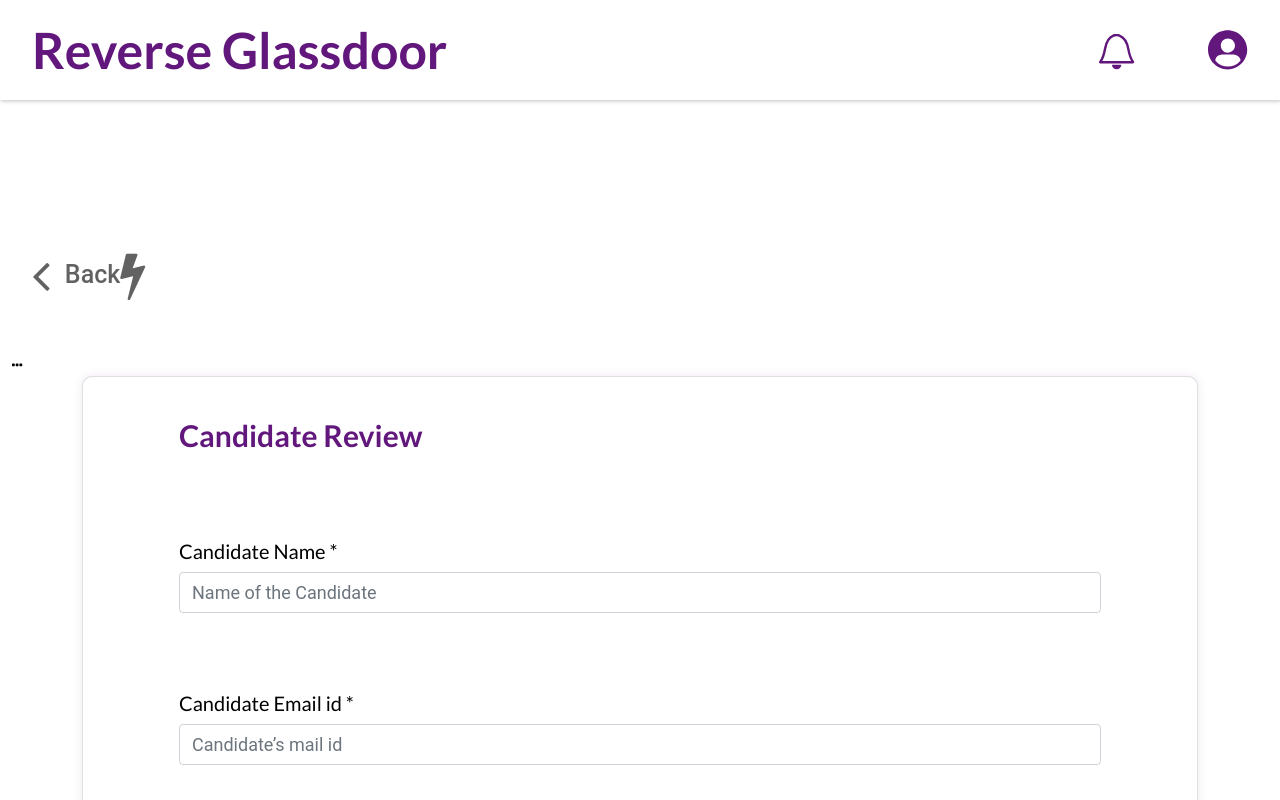
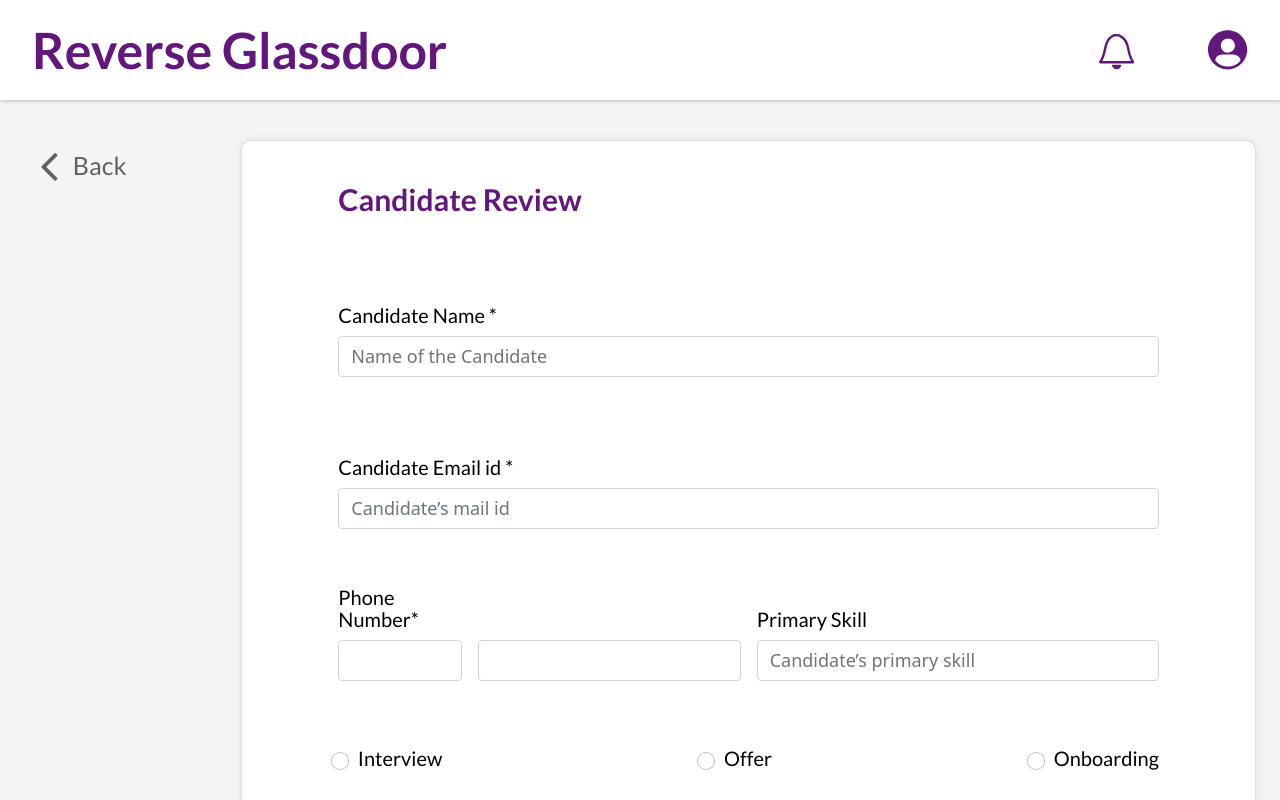
Before and after one commit to preethiMoback/Reverse-Glassdoor, an Angular app: page /candidatereview in a window 1280 px wide. Shown: the top 800 px of the page. Built offline with nearby package versions, Linux system fonts and the light colour scheme; what ngx-star-rating would draw is missing.

Commit message:
candidate page updated

```diff
--- a/src/app/dashboardpage/candidate-review/candidate-review.component.html
+++ b/src/app/dashboardpage/candidate-review/candidate-review.component.html
@@ -3,17 +3,15 @@
 [max]="max"
 [readonly]="false"
 [titles]="['one','two','three','four']"></rating> -->
-
-
-<div class="container-fluid ">
 <div class="candidate_review">
+    <div class="row">
+        <div class="col-md-2">
             <p routerLink="/dashboardpage">
                 <i class="fa fa-angle-left pr-5" aria-hidden="true"></i>
-        Back  <i class="fa fa-bolt" aria-hidden="true"></i>
+                Back
             </p>
-    <div class="test">
-        <i class="fa fa-ellipsis-h" aria-hidden="true"></i>
         </div>
+        <div class="col-md-10">
             <div class="container">
                 <div class="card candidate_review_card">
                    <div class="card-title text-30-600-36">
@@ -170,3 +168,4 @@
             </div>
         </div>
     </div>
+</div>
--- a/src/app/dashboardpage/candidate-review/candidate-review.component.scss
+++ b/src/app/dashboardpage/candidate-review/candidate-review.component.scss
@@ -1,25 +1,32 @@
 @import "/src/styles/mixins";
 @import "/src/styles/extend";
+.candidate_review{
+    padding: 60px 0px;
+    background-color: var(--dusky-white);
     p{
-    font-weight: 500;
-    font-size: 25px;
-    line-height: 30px;
+        @include font(500);
+        @include pxtorem(25);
+        @include line_height(30px);
         color: var(--grey-light);
         display: flex;
         align-items: center;
-    padding: 40px 20px;
+        padding-left: 40px;
         cursor: pointer;
+        @include breakpoint(ipad){
+            @include pxtorem(20);
+        }
         i{
             font-size: 50px;
             padding-right: 15px;
+            @include breakpoint(ipad){
+                @include pxtorem(30);
+            }
         }
         &:hover{
             opacity: 0.8;
         }
 
     }
-.candidate_review{
-    margin-top: 130px;
     .candidate_review_card{
         background: var(--white);
         box-shadow: 0px 0px 10px rgba(98, 23, 124, 0.1);
@@ -58,6 +65,7 @@ p{
                 input, textarea{
                     margin-top: 10px;
                     @include pxtorem(18);
+                    resize: none;
                     @include breakpoint(ipad){
                         @include pxtorem(16);
                     }
--- a/src/styles.scss
+++ b/src/styles.scss
@@ -2,9 +2,9 @@
 @import "/src/styles/mixins";
 @import "/src/styles/extend";
 
-html {
-    scroll-behavior: smooth;
-}
+// html {
+//     scroll-behavior: smooth;
+// }
 body {
     margin: 0;
     @include pxtorem(13);
@@ -19,12 +19,3 @@ body {
     //   padding-left: 25px !important;
     // }
 }
-
-html, body { height: 100%; }
-body { margin: 0; font-family: Roboto, "Helvetica Neue", sans-serif; }
-
-/* Importing Bootstrap SCSS file. */
-// @import "~bootstrap/scss/bootstrap";
-
-/* Importing Datepicker SCSS file. */
-@import "node_modules/ngx-bootstrap/datepicker/bs-datepicker";
```
Also changed, not shown: src/app/dashboardpage/dashboardpage.component.html (+2 -30 lines). Lines whose indentation alone changed are shown as unchanged.
